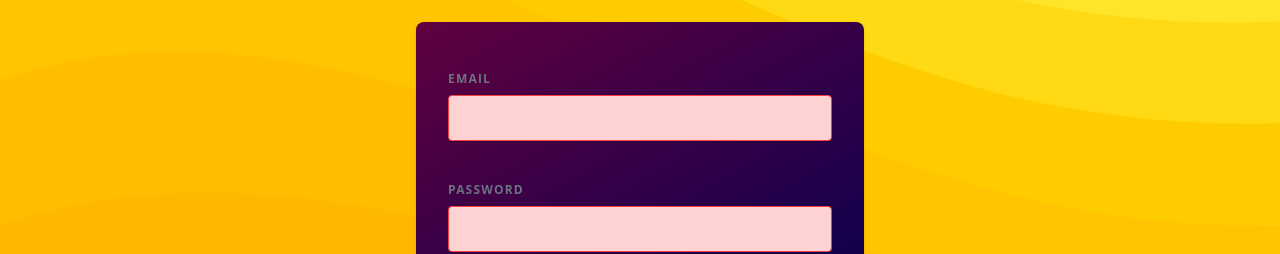
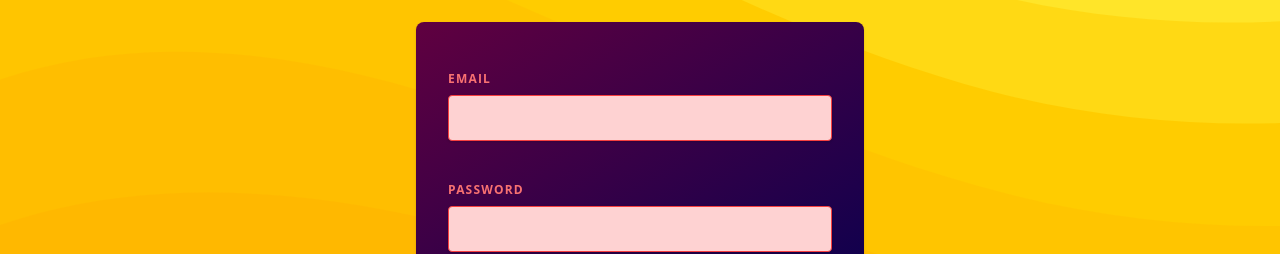
Before and after one commit to calculus0129/react-project-4, a Next.js app: page / in a window 1280 px wide. Shown: the part 350-604 px from the top of the page. Built offline with nearby package versions, Linux system fonts and the light colour scheme; a web font is replaced by a local one.

Commit message:
feat: dynamic styling of label via CSS class selector

```diff
--- a/component/AuthInputs.tsx
+++ b/component/AuthInputs.tsx
@@ -7,6 +7,8 @@ type Policy = {
   content: string;
   predicate: (value: string) => boolean;
 };
+
+const FIELDS = ["email", "password"];
 
 const policies: Policy[] = [
   {
@@ -24,10 +26,11 @@ const policies: Policy[] = [
 const AuthInputs = () => {
   const [enteredContent, setEnteredContent] = useState<{
     [key: string]: string;
-  }>({
-    email: "",
-    password: "",
-  });
+  }>(
+    FIELDS.map((field) => ({ [field]: "" })).reduce((acc, curr) => {
+      return { ...acc, ...curr };
+    }),
+  );
   const [submitted, setSubmitted] = useState(false);
 
   const handleInputChange = (field: string, value: string) => {
@@ -50,32 +53,34 @@ const AuthInputs = () => {
       : undefined;
   });
 
+  const fieldInvalid = (field: string) => {
+    return !!invalidPolicies.filter((policy) => policy.field === field).length;
+  };
+
   return (
     <div id="auth-inputs">
       <div className="controls">
         <p>
-          <label>Email</label>
+          <label
+            className={`anyClass ${fieldInvalid("email") ? "invalid" : ""}`}
+          >
+            Email
+          </label>
           <input
             type="email"
-            className={
-              invalidPolicies.filter((policy) => policy.field === "email")
-                .length
-                ? "invalid"
-                : undefined
-            }
+            className={fieldInvalid("email") ? "invalid" : undefined}
             onChange={(event) => handleInputChange("email", event.target.value)}
           />
         </p>
         <p>
-          <label>Password</label>
+          <label
+            className={`anyClass ${fieldInvalid("password") ? "invalid" : ""}`}
+          >
+            Password
+          </label>
           <input
             type="password"
-            className={
-              invalidPolicies.filter((policy) => policy.field === "password")
-                .length
-                ? "invalid"
-                : undefined
-            }
+            className={fieldInvalid("password") ? "invalid" : undefined}
             onChange={(event) =>
               handleInputChange("password", event.target.value)
             }
```
